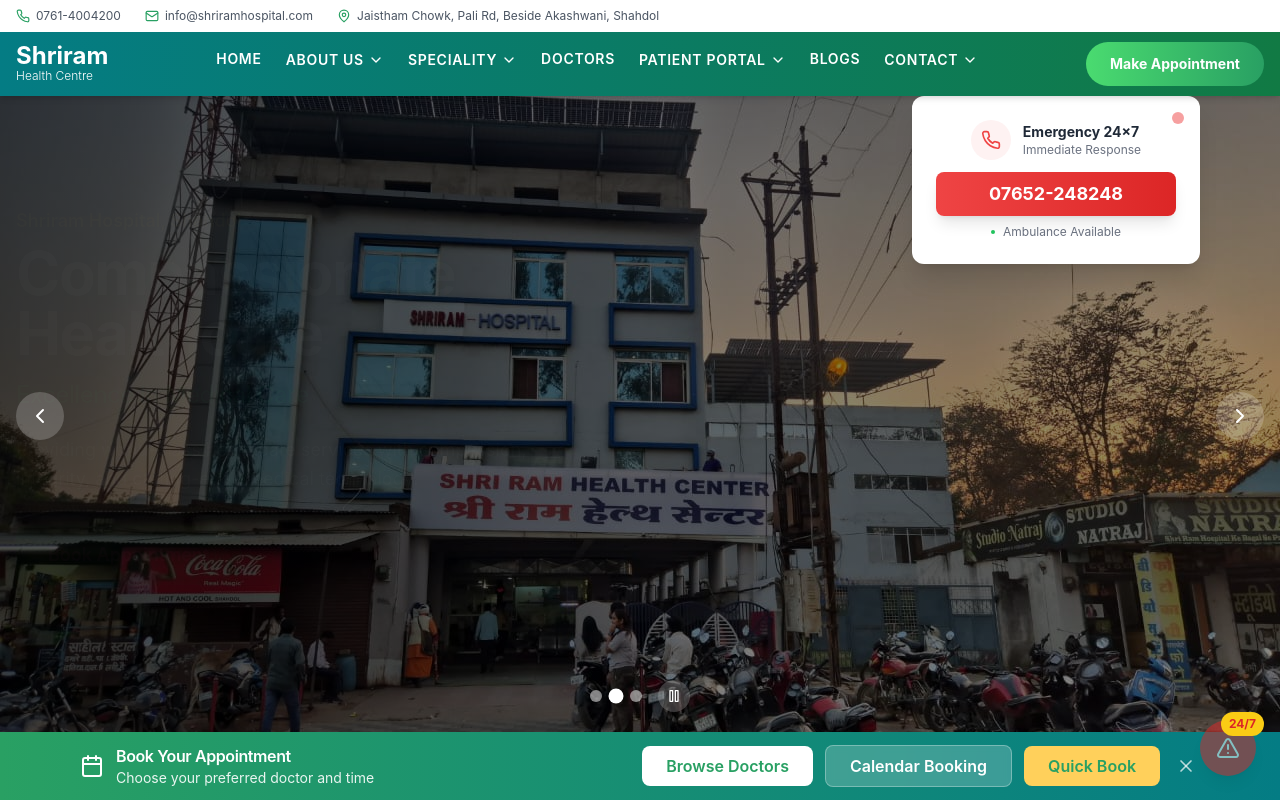
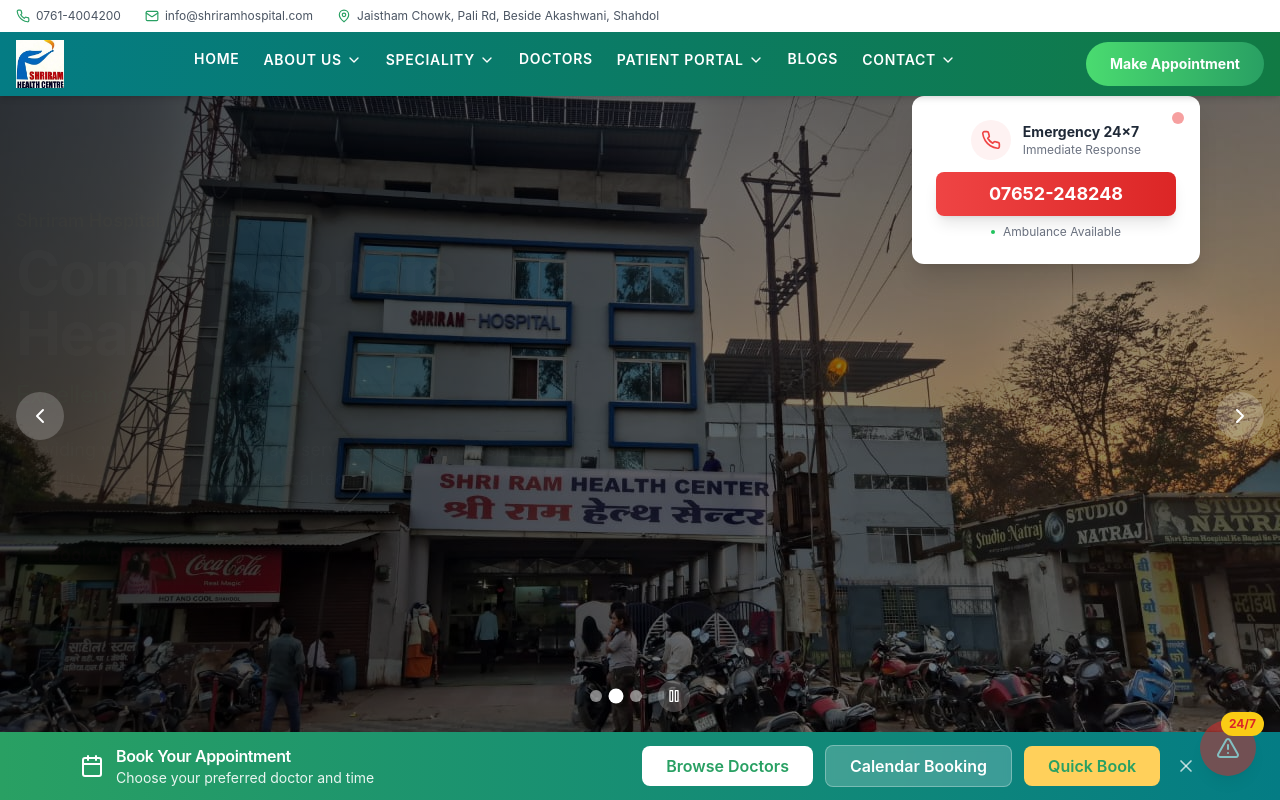
Before and after one commit to xhtdby/shriram, a Next.js app: page / in a window 1280 px wide. Shown: the top 800 px of the page. Built offline with nearby package versions, Linux system fonts and the light colour scheme.

Commit message:
Add image variant to Logo component

```diff
--- a/components/icons/Logo.tsx
+++ b/components/icons/Logo.tsx
@@ -1,16 +1,34 @@
+import Image from 'next/image'
+
 interface LogoProps {
-  className?: string;
+  /**
+   * CSS classes applied to the logo element
+   */
+  className?: string
+  /**
+   * Display variant for the logo. When set to "image" an image logo is shown
+   * instead of the text version.
+   */
+  variant?: 'text' | 'image'
 }
 
-export default function Logo({ className = "" }: LogoProps) {
+export default function Logo({ variant = 'text', className = '' }: LogoProps) {
+  if (variant === 'image') {
+    return (
+      <Image
+        src="/images/logos/logo-main.jpg"
+        alt="Shriram Hospital Logo"
+        width={200}
+        height={80}
+        className={className}
+      />
+    )
+  }
+
   return (
     <div className={`text-white ${className}`}>
-      <div className="text-xl sm:text-2xl font-bold">
-        Shriram
-      </div>
-      <div className="text-xs font-light -mt-1">
-        Health Centre
-      </div>
+      <div className="text-xl sm:text-2xl font-bold">Shriram</div>
+      <div className="text-xs font-light -mt-1">Health Centre</div>
     </div>
-  );
+  )
 }
```
